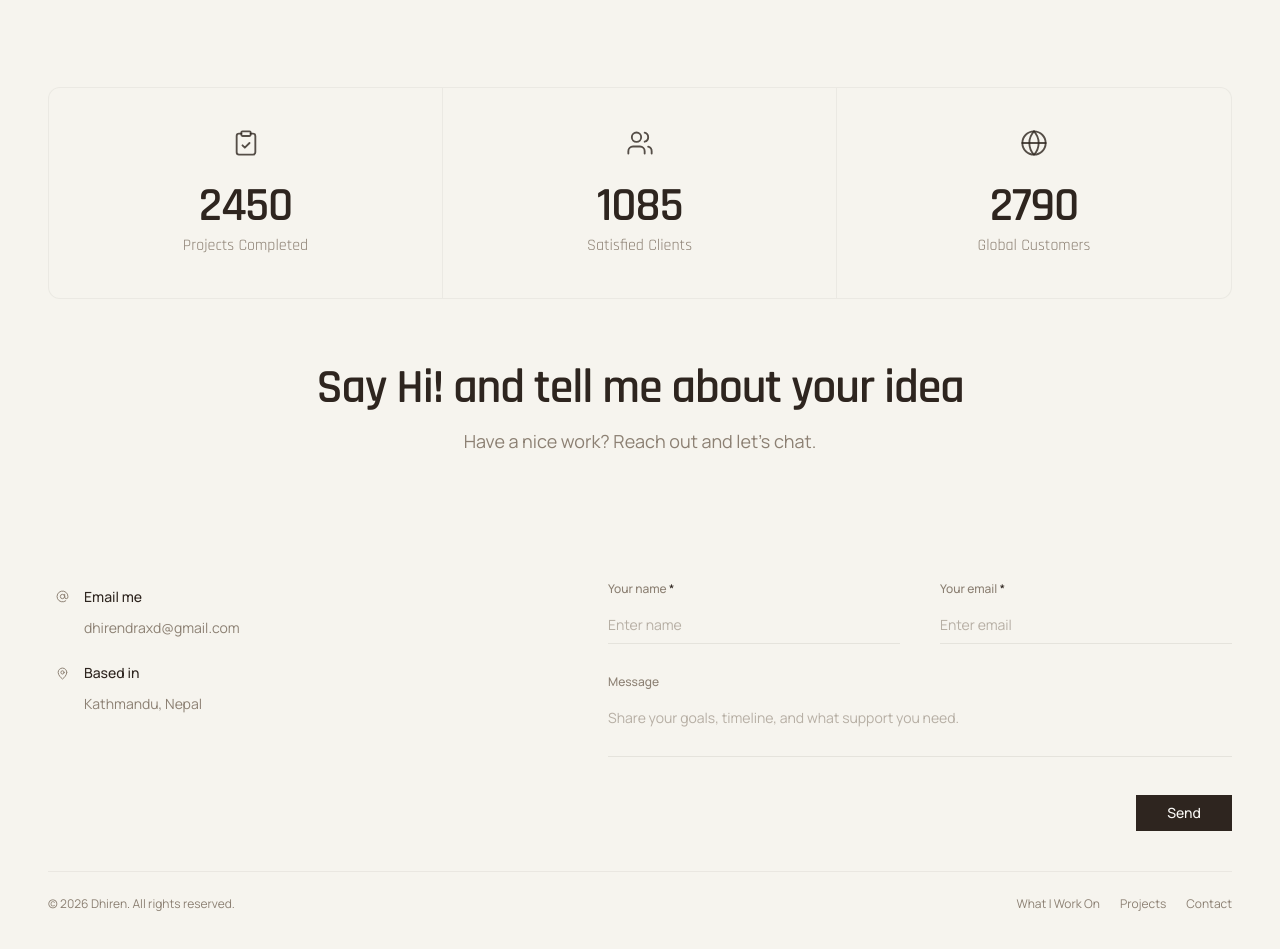
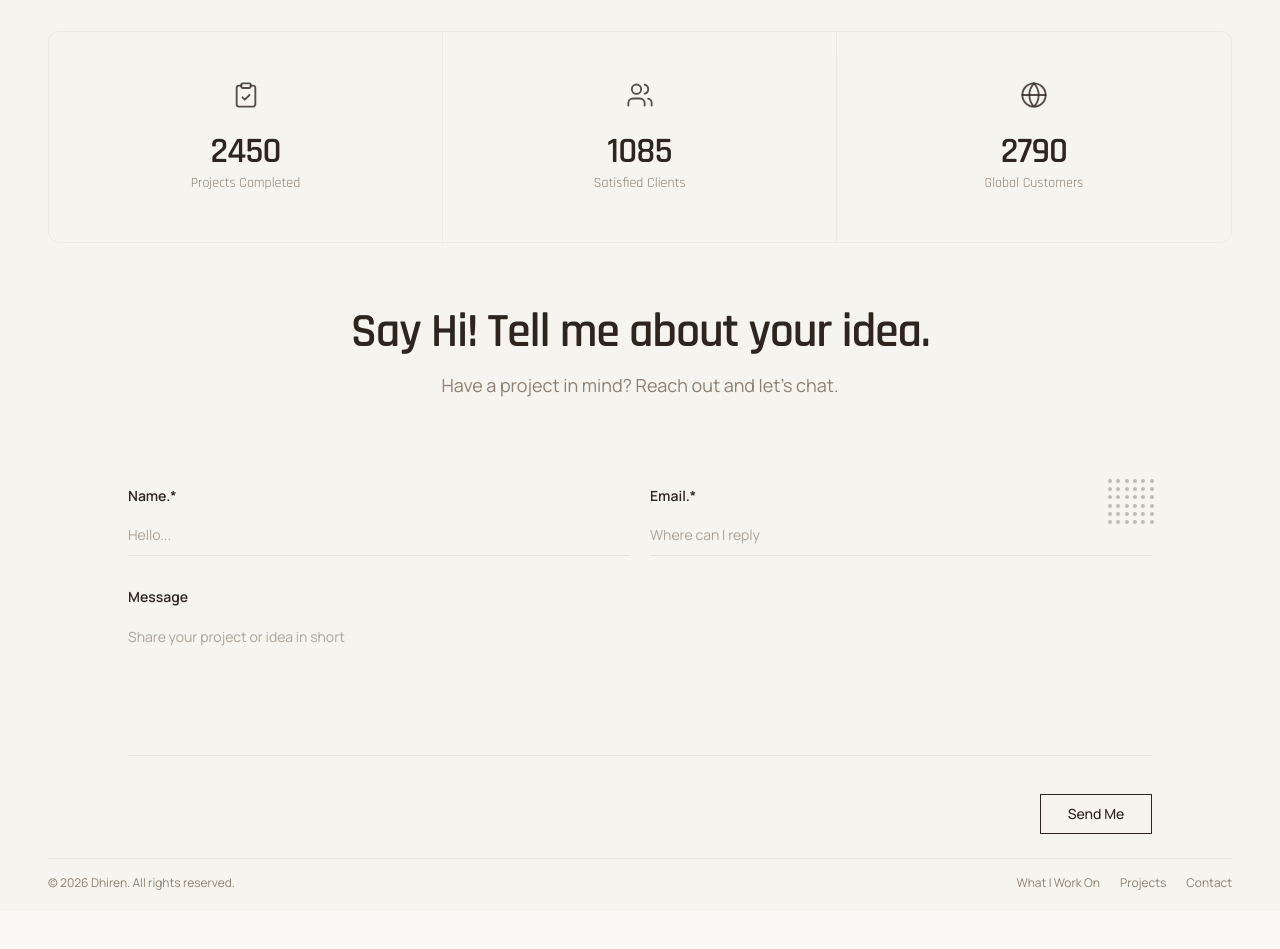
Before and after one commit to dhirendraxd/dhiren_website, a React (Vite) app: page / in a window 1280 px wide. Shown: the part 3760-4709 px from the top of the page. After the commit the page ends 4671 px from the top, so only its background shows below. Built offline with nearby package versions, Linux system fonts and the light colour scheme; the HTML template or start-up script is replaced by a standard one.

Commit message:
refactor: update AboutSection and Footer components for improved styling and layout; enhance PreContactSection text for clarity

```diff
--- a/src/components/AboutSection.tsx
+++ b/src/components/AboutSection.tsx
@@ -318,13 +318,13 @@ const AboutSection = () => {
         >
           <div className="flex items-start justify-center gap-6">
             <div className="max-w-4xl mx-auto">
-              <h3 className="mt-4 py-4 md:py-6 text-4xl md:text-5xl lg:text-6xl font-bold tracking-tight leading-[1.05] text-foreground max-w-4xl mx-auto text-center">
+              <h3 className="mt-4 py-4 md:py-6 text-3xl md:text-4xl lg:text-5xl font-bold tracking-tight leading-[1.05] text-foreground max-w-4xl mx-auto text-center">
                 "If it involves people, ideas, or the internet—I’m probably already doing it"
               </h3>
 
-              <div className="mt-5 flex flex-col gap-3 md:flex-row md:items-center md:justify-between">
-                <p className="text-2xl font-semibold tracking-tight text-foreground">Connect with me</p>
-                <div className="flex items-center justify-start gap-4 md:justify-end">
+              <div className="mt-12 flex flex-col gap-5 md:flex-row md:items-center md:justify-between md:gap-8">
+                <p className="text-xl font-semibold tracking-tight text-foreground">Connect with me</p>
+                <div className="flex items-center justify-start gap-5 md:justify-end">
                   <a
                     href="https://linkedin.com"
                     target="_blank"
--- a/src/components/Footer.tsx
+++ b/src/components/Footer.tsx
@@ -1,6 +1,6 @@
 import { useState } from "react";
 import { AnimatePresence, motion } from "framer-motion";
-import { AtSign, MapPin, Send } from "lucide-react";
+import { Send } from "lucide-react";
 import { useToast } from "@/hooks/use-toast";
 import emailjs from "@emailjs/browser";
 
@@ -90,46 +90,20 @@ const Footer = () => {
   };
 
   return (
-    <footer id="contact" className="scroll-mt-24 py-16 px-8 md:px-12 bg-card font-sans">
-      <div className="max-w-[76rem] mx-auto">
-        <div className="grid lg:grid-cols-[1fr_1.2fr] gap-10 items-start">
-          <div className="space-y-8 pt-2">
-            <div className="space-y-5 text-sm">
-              <div className="space-y-1.5">
-                <div className="flex items-center gap-2 text-foreground font-medium">
-                  <span className="inline-flex h-7 w-7 items-center justify-center text-muted-foreground">
-                    <AtSign size={13} strokeWidth={1.8} />
-                  </span>
-                  <span>Email me</span>
-                </div>
-                <a
-                  href="mailto:dhirendraxd@gmail.com"
-                  className="block pl-9 text-muted-foreground leading-relaxed hover:text-[#7A3A30] transition-colors duration-200"
-                >
-                  dhirendraxd@gmail.com
-                </a>
+    <footer id="contact" className="scroll-mt-24 bg-card px-4 py-18 font-sans sm:px-8 md:px-12">
+      <div className="mx-auto max-w-[76rem]">
+        <div>
+          <form onSubmit={handleSubmit} className="relative mx-auto max-w-[64rem] space-y-7">
+              <div className="absolute -right-1 -top-1 hidden h-12 w-12 grid-cols-6 grid-rows-6 gap-[2px] opacity-35 sm:grid">
+                {Array.from({ length: 36 }).map((_, i) => (
+                  <span key={i} className="h-1 w-1 rounded-full bg-foreground/80" />
+                ))}
               </div>
 
-              <div className="space-y-1.5">
-                <div className="flex items-center gap-2 text-foreground font-medium">
-                  <span className="inline-flex h-7 w-7 items-center justify-center text-muted-foreground">
-                    <MapPin size={13} strokeWidth={1.8} />
-                  </span>
-                  <span>Based in</span>
-                </div>
-                <p className="pl-9 text-muted-foreground leading-relaxed">
-                  Kathmandu, Nepal
-                </p>
-              </div>
-            </div>
-          </div>
-
-          <div>
-            <form onSubmit={handleSubmit} className="space-y-6">
-              <div className="grid sm:grid-cols-2 gap-x-10 gap-y-6">
+              <div className="grid gap-5 sm:grid-cols-2">
                 <div className="space-y-2">
-                  <label htmlFor="name" className="text-xs font-medium text-muted-foreground">
-                    Your name <span className="text-foreground">*</span>
+                  <label htmlFor="name" className="text-sm font-semibold text-foreground">
+                    Name.<span className="text-foreground">*</span>
                   </label>
                   <input
                     id="name"
@@ -138,14 +112,14 @@ const Footer = () => {
                     value={formData.name}
                     onChange={handleChange}
                     required
-                    className="w-full bg-transparent border-0 border-b border-border px-0 py-2 text-sm text-foreground placeholder:text-muted-foreground/60 focus:outline-none focus:border-foreground"
-                    placeholder="Enter name"
+                    className="w-full border-b border-border bg-transparent px-0 py-2.5 text-sm text-foreground placeholder:text-muted-foreground/70 transition-colors duration-200 focus:border-foreground focus:outline-none"
+                    placeholder="Hello..."
                   />
                 </div>
 
                 <div className="space-y-2">
-                  <label htmlFor="email" className="text-xs font-medium text-muted-foreground">
-                    Your email <span className="text-foreground">*</span>
+                  <label htmlFor="email" className="text-sm font-semibold text-foreground">
+                    Email.<span className="text-foreground">*</span>
                   </label>
                   <input
                     id="email"
@@ -154,15 +128,14 @@ const Footer = () => {
                     value={formData.email}
                     onChange={handleChange}
                     required
-                    className="w-full bg-transparent border-0 border-b border-border px-0 py-2 text-sm text-foreground placeholder:text-muted-foreground/60 focus:outline-none focus:border-foreground"
-                    placeholder="Enter email"
+                    className="w-full border-b border-border bg-transparent px-0 py-2.5 text-sm text-foreground placeholder:text-muted-foreground/70 transition-colors duration-200 focus:border-foreground focus:outline-none"
+                    placeholder="Where can I reply"
                   />
                 </div>
-
               </div>
 
               <div className="space-y-2">
-                <label htmlFor="message" className="text-xs font-medium text-muted-foreground">
+                <label htmlFor="message" className="text-sm font-semibold text-foreground">
                   Message
                 </label>
                 <textarea
@@ -171,14 +144,14 @@ const Footer = () => {
                   value={formData.message}
                   onChange={handleChange}
                   required
-                  rows={2}
-                  className="w-full bg-transparent border-0 border-b border-border px-0 py-2 text-sm text-foreground placeholder:text-muted-foreground/60 focus:outline-none focus:border-foreground resize-none"
-                  placeholder="Share your goals, timeline, and what support you need."
+                  rows={5}
+                  className="min-h-[140px] w-full border-b border-border bg-transparent px-0 py-2.5 text-sm leading-relaxed text-foreground placeholder:text-muted-foreground/70 transition-colors duration-200 focus:border-foreground focus:outline-none resize-none"
+                  placeholder="Share your project or idea in short"
                 />
               </div>
 
-              <div className="flex justify-end pt-2">
-                <div className="relative h-9 w-[96px] overflow-visible">
+              <div className="flex flex-col items-end gap-2 pt-1">
+                <div className="relative h-10 w-[112px] overflow-visible">
                   <AnimatePresence mode="wait">
                     {isSendAnimating ? (
                       <motion.div
@@ -221,9 +194,9 @@ const Footer = () => {
                         animate={{ opacity: 1, y: 0 }}
                         exit={{ opacity: 0, y: -2 }}
                         transition={{ duration: 0.22 }}
-                        className="group absolute inset-0 inline-flex items-center justify-center rounded-none border border-foreground bg-foreground text-background text-sm font-medium transition-colors duration-300 hover:bg-[#7A3A30] hover:border-[#7A3A30] hover:text-[#FFF5F0] disabled:cursor-not-allowed disabled:opacity-75"
+                        className="group absolute inset-0 inline-flex items-center justify-center rounded-none border border-foreground bg-[#f7f4ee] text-foreground text-sm font-medium transition-colors duration-300 hover:bg-[#7A3A30] hover:text-white disabled:cursor-not-allowed disabled:opacity-75"
                       >
-                        <span>{isSubmitting ? "Sending" : "Send"}</span>
+                        <span>{isSubmitting ? "Sending" : "Send Me"}</span>
                         <Send
                           size={14}
                           className="ml-0 w-0 opacity-0 transition-all duration-300 group-hover:ml-1 group-hover:w-[14px] group-hover:opacity-100"
@@ -233,15 +206,17 @@ const Footer = () => {
                   </AnimatePresence>
                 </div>
               </div>
-            </form>
-          </div>
+          </form>
         </div>
 
-        <div className="mt-10 pt-6 border-t border-border/70">
+        <div className="mt-6 border-t border-border/70 pt-4 pb-4 md:pb-5">
           <div className="flex flex-col gap-3 md:flex-row md:items-center md:justify-between text-xs text-muted-foreground">
             <p className="text-center md:text-left">© 2026 Dhiren. All rights reserved.</p>
 
-            <nav className="flex items-center justify-center gap-5" aria-label="Footer quick links">
+            <nav
+              className="flex flex-wrap items-center justify-center gap-x-4 gap-y-2 sm:gap-x-5"
+              aria-label="Footer quick links"
+            >
               <a href="/#about" className="hover:text-[#7A3A30] hover:underline underline-offset-4 decoration-2 decoration-[#7A3A30] transition-colors duration-200">What I Work On</a>
               <a href="/#projects" className="hover:text-[#7A3A30] hover:underline underline-offset-4 decoration-2 decoration-[#7A3A30] transition-colors duration-200">Projects</a>
               <a href="/#contact" className="hover:text-[#7A3A30] hover:underline underline-offset-4 decoration-2 decoration-[#7A3A30] transition-colors duration-200">Contact</a>
--- a/src/components/PreContactSection.tsx
+++ b/src/components/PreContactSection.tsx
@@ -37,10 +37,10 @@ const PreContactSection = () => {
               >
                 <Icon className="h-7 w-7 text-foreground/80" strokeWidth={1.6} />
                 <div className="space-y-1">
-                  <p className="text-5xl font-semibold tracking-tight text-foreground leading-none">
+                  <p className="text-4xl font-semibold tracking-tight text-foreground leading-none">
                     {item.value}
                   </p>
-                  <p className="text-base text-muted-foreground">{item.label}</p>
+                  <p className="text-sm text-muted-foreground">{item.label}</p>
                 </div>
               </div>
             );
@@ -49,11 +49,10 @@ const PreContactSection = () => {
 
         <div className="text-center space-y-3 md:space-y-4">
           <h2 className="text-3xl sm:text-4xl md:text-5xl font-semibold leading-tight tracking-tight text-foreground">
-            <span>Say Hi!</span>{" "}
-            <span className="block md:inline">and tell me about your idea</span>
+            Say Hi! Tell me about your idea.
           </h2>
           <p className="text-base md:text-lg text-muted-foreground max-w-2xl mx-auto font-sans">
-            Have a nice work? Reach out and let&apos;s chat.
+            Have a project in mind? Reach out and let&apos;s chat.
           </p>
         </div>
       </div>
```
